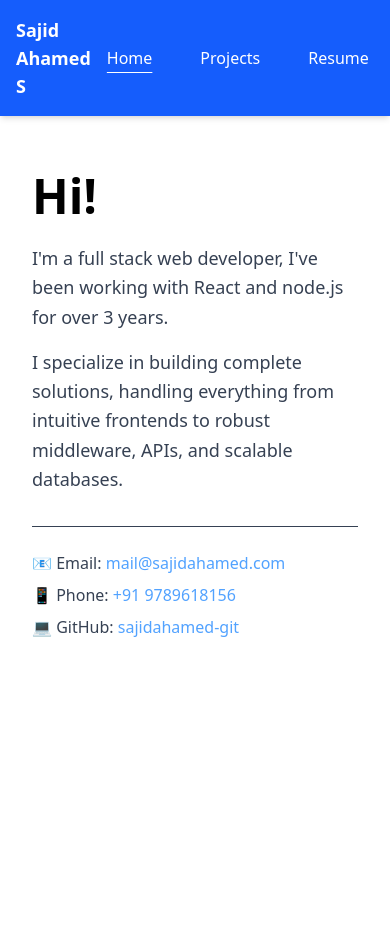
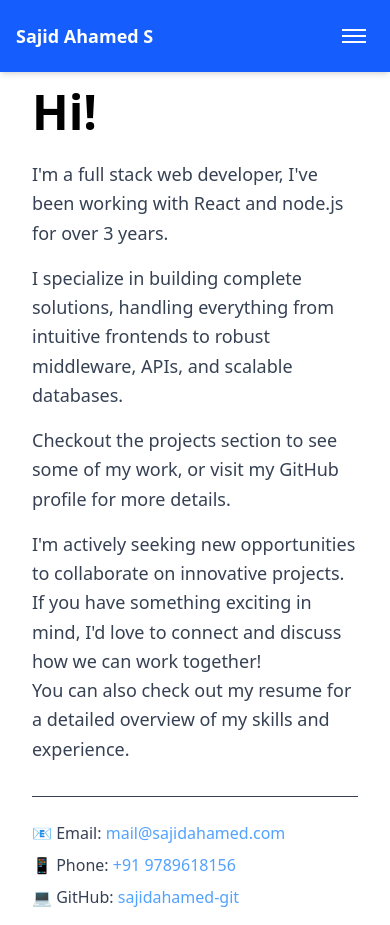
Before and after one commit to sajidahamed-git/my-page, a React (Vite) app: page / in a window 390 px wide. Before the commit the page ends 844 px from the top, so only its background shows below. Built offline with nearby package versions, Linux system fonts and the light colour scheme.

Commit message:
enhance Navbar with mobile menu toggle and update Home page content

```diff
--- a/package.json
+++ b/package.json
@@ -4,7 +4,7 @@
   "version": "0.0.0",
   "type": "module",
   "scripts": {
-    "dev": "vite",
+    "dev": "vite --host",
     "build": "vite build",
     "lint": "eslint .",
     "preview": "vite preview"
--- a/src/components/Navbar.jsx
+++ b/src/components/Navbar.jsx
@@ -1,24 +1,43 @@
+import { useState } from "react";
 import { Link, useLocation } from "react-router-dom";
 import clsx from "clsx";
 
 export default function Navbar() {
   const location = useLocation();
+  const [menuOpen, setMenuOpen] = useState(false);
+
   return (
     <nav className="bg-blue-600 text-white shadow-md">
       <div className="max-w-screen-lg mx-auto px-4 py-4 flex justify-between items-center">
         {/* Name on the left */}
         <div className="text-lg font-semibold">Sajid Ahamed S</div>
-
-        {/* Navigation links on the right */}
-        <ul className="flex space-x-4">
+        {/* Hamburger icon for mobile */}
+        <button
+          className="md:hidden flex flex-col justify-center items-center w-10 h-10 focus:outline-none"
+          onClick={() => setMenuOpen((open) => !open)}
+          aria-label="Toggle menu"
+        >
+          <span className="block w-6 h-0.5 bg-white mb-1"></span>
+          <span className="block w-6 h-0.5 bg-white mb-1"></span>
+          <span className="block w-6 h-0.5 bg-white"></span>
+        </button>
+        {/* Navigation links */}
+        <ul
+          className={clsx(
+            "flex space-x-4 md:flex-row md:static md:space-x-4 md:bg-transparent md:w-auto md:shadow-none",
+            "fixed top-16 right-4 bg-gray-800 rounded shadow-lg flex-col space-y-2 p-4 z-50 transition-all duration-200 md:transition-none md:space-y-0 md:p-0 md:rounded-none md:top-auto md:right-auto",
+            menuOpen ? "flex" : "hidden md:flex"
+          )}
+        >
           <li>
             <Link
               to="/"
               className={clsx(
-                "px-4 py-2 rounded hover:bg-blue-700 transition",
+                "px-4 py-2 rounded hover:bg-blue-700 transition block",
                 location.pathname === "/" &&
                   "underline underline-offset-8 decoration-white"
               )}
+              onClick={() => setMenuOpen(false)}
             >
               Home
             </Link>
@@ -27,10 +46,11 @@ export default function Navbar() {
             <Link
               to="/projects"
               className={clsx(
-                "px-4 py-2 rounded hover:bg-blue-700 transition",
+                "px-4 py-2 rounded hover:bg-blue-700 transition block",
                 location.pathname === "/projects" &&
                   "underline underline-offset-8 decoration-white"
               )}
+              onClick={() => setMenuOpen(false)}
             >
               Projects
             </Link>
@@ -39,10 +59,11 @@ export default function Navbar() {
             <Link
               to="/resume"
               className={clsx(
-                "px-4 py-2 rounded hover:bg-blue-700 transition",
-                location.pathname === "/about" &&
+                "px-4 py-2 rounded hover:bg-blue-700 transition block",
+                location.pathname === "/resume" &&
                   "underline underline-offset-8 decoration-white"
               )}
+              onClick={() => setMenuOpen(false)}
             >
               Resume
             </Link>
--- a/src/index.css
+++ b/src/index.css
@@ -1,4 +1,6 @@
 @import "tailwindcss";
+
+
 
 /* :root {
   font-family: system-ui, Avenir, Helvetica, Arial, sans-serif;
--- a/src/pages/Home.jsx
+++ b/src/pages/Home.jsx
@@ -1,6 +1,6 @@
 export default function Home() {
   return (
-    <div className="max-w-2xl mx-auto mt-10 px-4 ">
+    <div className="max-w-2xl mx-auto  px-4 ">
       {/* Big HI */}
       <div className="text-5xl font-extrabold mb-6">Hi!</div>
 
@@ -11,6 +11,17 @@ export default function Home() {
       </p>
       <p className="mt-4 text-gray-700 leading-relaxed text-lg">
         I specialize in building complete solutions, handling everything from intuitive frontends to robust middleware, APIs, and scalable databases.
+
+      </p>
+
+      <p className="mt-4 text-gray-700 leading-relaxed text-lg">
+        Checkout the projects section to see some of my work, or visit my GitHub profile for more details.
+      </p>
+
+      <p className="mt-4 text-gray-700 leading-relaxed text-lg">
+        I'm actively seeking new opportunities to collaborate on innovative projects. If you have something exciting in mind, I'd love to connect and discuss how we can work together!
+        <br />
+        You can also check out my resume for a detailed overview of my skills and experience.
       </p>
 
 
```
